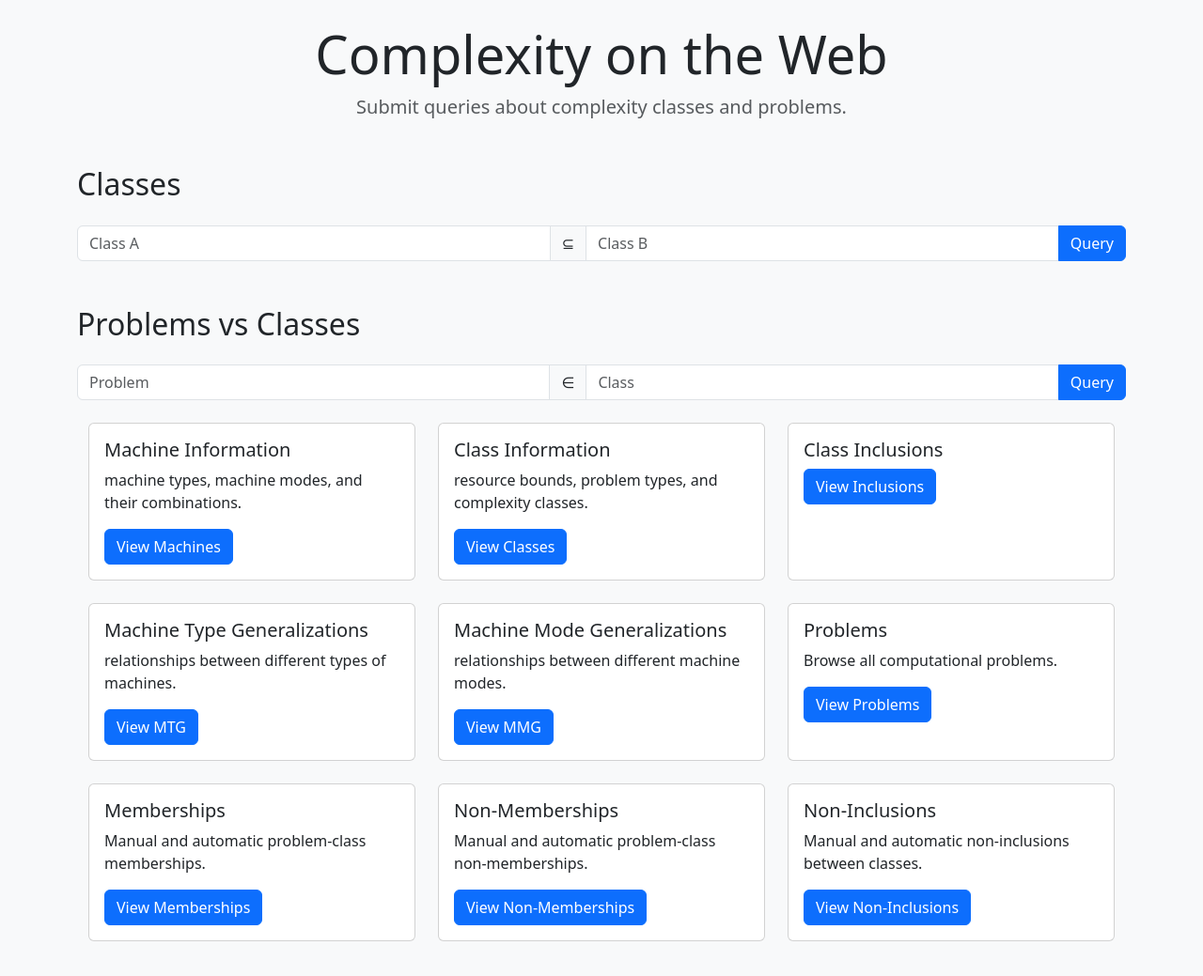
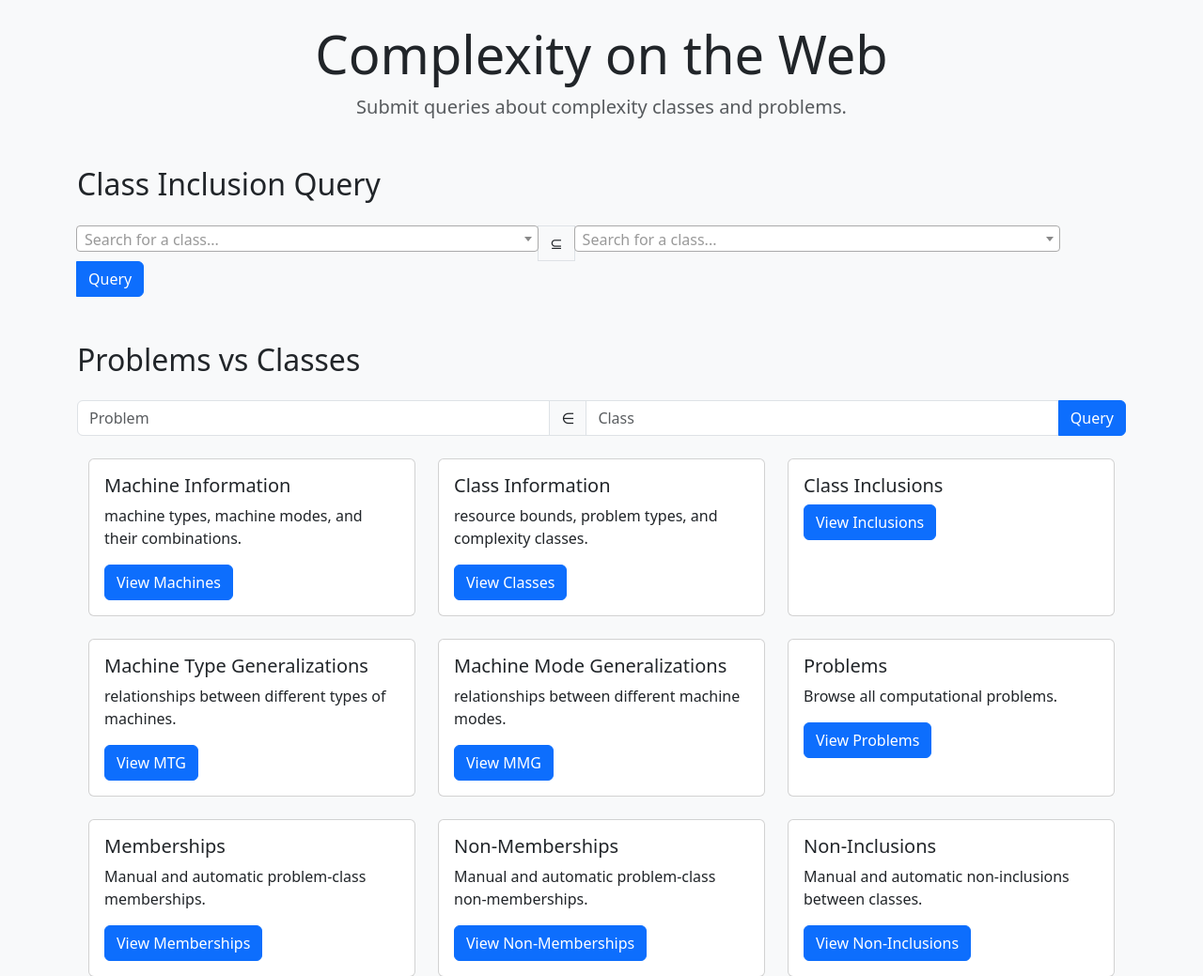
Before and after one commit to turquoise5/ComWeb, a Django app: page / in a window 1280 px wide. Shown: the top 1039 px of the page at 94% size. Before the commit the page ends 1002 px from the top, so only its background shows below. Run offline with Django 5.2, Linux system fonts and the light colour scheme; some libraries are stand-ins or nearby versions.

Commit message:
added first query functionality

```diff
--- a/comweb/templates/comweb/home.html
+++ b/comweb/templates/comweb/home.html
@@ -4,6 +4,10 @@
   <meta charset="UTF-8">
   <title>Complexity on the Web</title>
   <link href="https://cdn.jsdelivr.net/npm/bootstrap@5.3.2/dist/css/bootstrap.min.css" rel="stylesheet">
+  <!-- Load jQuery and Select2 (via CDN or static files) -->
+  <link href="https://cdn.jsdelivr.net/npm/select2@4.1.0-rc.0/dist/css/select2.min.css" rel="stylesheet" />
+  <script src="https://code.jquery.com/jquery-3.6.0.min.js"></script>
+  <script src="https://cdn.jsdelivr.net/npm/select2@4.1.0-rc.0/dist/js/select2.min.js"></script>
 </head>
 <body class="bg-light text-dark p-4">
   <div class="container">
@@ -16,27 +20,60 @@
       </p>
     </div>
 
-    <!-- Existing Sections -->
+    <h2 class="mb-4">Class Inclusion Query</h2>
+    <form id="class-query-form" method="POST" action="{% url 'query_inclusion' %}">
+      {% csrf_token %}
+      <div class="input-group mb-3">
+        <select name="class_a" id="class-a" class="form-control" required>
+          <option value="">Select Class A</option>
+          {% for c in classes %}
+            <option value="{{ c.id }}">{{ c.AB }}</option>
+          {% endfor %}
+        </select>
+        <span class="input-group-text">⊆</span>
+        <select name="class_b" id="class-b" class="form-select" required>
+          <option value="">Select Class B</option>
+          {% for c in classes %}
+            <option value="{{ c.id }}">{{ c.AB }}</option>
+          {% endfor %}
+        </select>
+        <button type="submit" class="btn btn-primary">Query</button>
+      </div>
+    </form>
 
-    <h2 class="mb-4">Classes</h2>
-    <ul class="list-unstyled">
-      <li class="mb-3">
-        <div class="input-group">
-          <input type="text" class="form-control" placeholder="Class A">
-          <span class="input-group-text">⊆</span>
-          <input type="text" class="form-control" placeholder="Class B">
-          <button class="btn btn-primary">Query</button>
-        </div>
-      </li>
-      <!-- <li class="mb-3">
-        <div class="input-group">
-          <input type="text" class="form-control" placeholder="Class A">
-          <span class="input-group-text">=</span>
-          <input type="text" class="form-control" placeholder="Class B">
-          <button class="btn btn-primary">Query</button>
-        </div>
-      </li> -->
-    </ul>
+    {% if result_type == "yes" %}
+      <div class="alert alert-success">
+        YES — {{ inc.lower.AB }} ⊆ {{ inc.upper.AB }}<br>
+        {% if inc.method.AB == 'manual' %}
+          manual: {{ inc.manual_justification }}
+          {% if inc.manual_references.exists %}
+            ; see
+            {% for ref in inc.manual_references.all %}
+              {{ ref.locator }} of [<a href="{{ ref.doi }}" target="_blank">{{ ref.DE }}</a>]{% if not forloop.last %}, {% endif %}
+            {% endfor %}
+          {% endif %}
+        {% elif inc.method.AB == 'trans' %}
+          transitivity: {{ inc.lower.AB }} ⊆ {{ inc.interm.AB }} ⊆ {{ inc.upper.AB }}
+        {% else %}
+          auto: {{ inc.method.NA }}
+        {% endif %}
+      </div>
+
+    {% elif result_type == "no" %}
+      <div class="alert alert-danger">
+        NO — {{ ni.lower.AB }} ⊄ {{ ni.upper.AB }}<br>
+        {% if ni.method and ni.method.AB == 'witness' %}
+          {{ ni.method.NA }}: {{ ni.witness_problem.AB }} ∉ {{ ni.upper.AB }} but {{ ni.witness_problem.AB }} ∈ {{ ni.lower.AB }}
+        {% else %}
+          method: {{ ni.method.NA }}
+        {% endif %}
+      </div>
+
+    {% elif result_type == "unspecified" %}
+      <div class="alert alert-warning">
+        UNSPECIFIED — No inclusion or non-inclusion found.
+      </div>
+    {% endif %}
 
     <h2 class="mt-5 mb-4">Problems vs Classes</h2>
     <ul class="list-unstyled">
@@ -152,3 +189,28 @@
     </div>
   </div>
 </body>
+<script>
+  $(document).ready(function () {
+    $('#class-a, #class-b').select2({
+      placeholder: "Search for a class...",
+      allowClear: true,
+      ajax: {
+        url: "{% url 'class_search' %}",
+        dataType: 'json',
+        delay: 250,
+        data: function (params) {
+          return {
+            q: params.term // search term
+          };
+        },
+        processResults: function (data) {
+          return {
+            results: data.results
+          };
+        },
+        cache: true
+      },
+      minimumInputLength: 1
+    });
+  });
+</script>
--- a/comweb/views.py
+++ b/comweb/views.py
@@ -2,12 +2,76 @@ from django.shortcuts import render
 from django.http import HttpResponse, JsonResponse
 from comweb.models import *
 from django.core.paginator import Paginator
+from django.db.models import Q
 
 # JANA ADD PAGINATION TO EVERY VIEW
 
 
 def home(request):
     return render(request, "comweb/home.html")
+
+def class_search(request):
+    term = request.GET.get('q', '')
+    results = []
+
+    if term:
+        queryset = Class.objects.filter(Q(AB__icontains=term) | Q(NA__icontains=term)).order_by('AB')[:20]
+        results = [
+            {"id": c.id, "text": f"{c.AB} - {c.NA}"} for c in queryset
+        ]
+
+    return JsonResponse({"results": results})
+
+
+def query_inclusion_view(request):
+    classes = Class.objects.all().order_by('AB')
+    result_type = None  # "yes", "no", or "unspecified"
+    inc_obj = None
+    ni_obj = None
+
+    if request.method == "POST":
+        a_id = request.POST.get("class_a")
+        b_id = request.POST.get("class_b")
+
+        try:
+            a = Class.objects.get(id=a_id)
+            b = Class.objects.get(id=b_id)
+        except Class.DoesNotExist:
+            result_type = "invalid"
+        else:
+            if Inclusion.objects.filter(lower=a, upper=b).exists():
+                inc_obj = Inclusion.objects.select_related('method', 'lower', 'upper', 'interm').get(lower=a, upper=b)
+                all_inclusions = Inclusion.objects.select_related('lower', 'upper', 'method').order_by('id')
+                manual_just_map = {
+                (m.lower_id, m.upper_id): m.justification
+                    for m in ManualInclusion.objects.all()
+                }
+                for inc in all_inclusions:
+                    if inc.method and inc.method.AB == 'manual':
+                        inc.manual_justification = manual_just_map.get((inc.lower_id, inc.upper_id), '')
+
+                manual_refs_map = {
+                    (m.lower_id, m.upper_id): list(m.references.all())
+                    for m in ManualInclusion.objects.prefetch_related('references')
+                }
+                for inc in all_inclusions:
+                    if inc.method and inc.method.AB == 'manual':
+                        inc.manual_references = manual_refs_map.get((inc.lower_id, inc.upper_id), [])
+
+                result_type = "yes"
+            elif NonInclusion.objects.filter(upper=a, lower=b).exists():
+                ni_obj = NonInclusion.objects.select_related('method', 'upper', 'lower', 'witness_problem').get(upper=a, lower=b)
+                result_type = "no"
+            else:
+                result_type = "unspecified"
+
+    return render(request, "comweb/home.html", {
+        "classes": classes,
+        "result_type": result_type,
+        "inc": inc_obj,
+        "ni": ni_obj,
+    })
+
 
 def machine_info_view(request):
     types = MachineType.objects.all()
--- a/project/urls.py
+++ b/project/urls.py
@@ -22,6 +22,8 @@ from django.conf.urls.static import static
 
 urlpatterns = [
     path('admin/', admin.site.urls),
+    path('query-inclusion/', views.query_inclusion_view, name='query_inclusion'),
+    path("ajax/class-search/", views.class_search, name="class_search"),
     path('', views.home, name="home"),    path('machine-info/', views.machine_info_view, name='machine_info'),
     path('complexity-info/', views.complexity_info_view, name='complexity_info'),
     path('inclusions/', views.inclusions_view, name='inclusions'),
```
